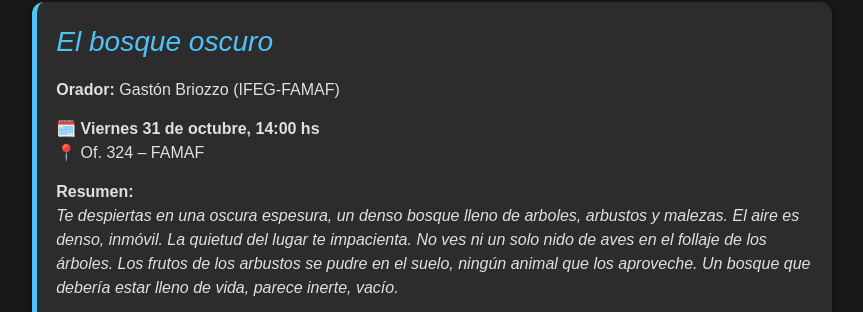
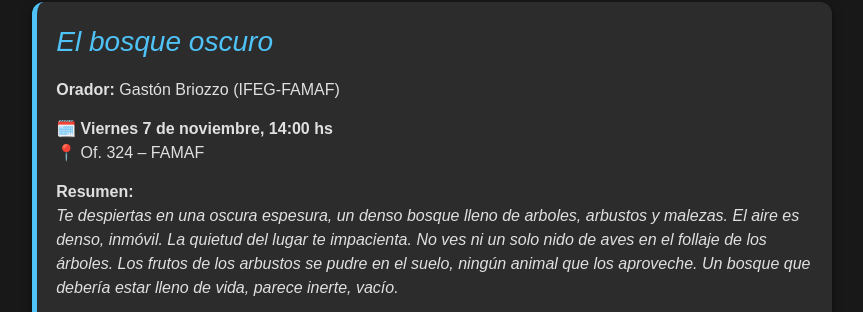
Before and after one commit to nicolasvazquez95/seminarios324, a Jekyll site: the page built from index.md, in a window 1280 px wide and 900 px high, scrolled down 525 px. Shown: the part 140-452 px from the top of the window, without its empty margins (208-1071 px from the left). Built offline with Jekyll 4.4.1, drawn with Linux system fonts in a browser that asks for light colours.

Commit message:
Update seminar date for "El bosque oscuro" to November 7

```diff
--- a/index.md
+++ b/index.md
@@ -23,7 +23,7 @@ Aquí vas a encontrar la información sobre el próximo seminario y un archivo d
 <div style="background:#2c2c2c; border-left:5px solid #4fc3f7; border-radius:12px; padding:1.2em; margin:1.5em 0; color:#e0e0e0; font-family: sans-serif; box-shadow: 0 4px 10px rgba(0,0,0,0.5);">
   <h3><em style="color:#4fc3f7; font-size:1.5em;">El bosque oscuro</em></h3>
   <p><strong>Orador:</strong> Gastón Briozzo (IFEG-FAMAF)</p>
-  <p>🗓️ <strong>Viernes 31 de octubre, 14:00 hs</strong><br>
+  <p>🗓️ <strong>Viernes 7 de noviembre, 14:00 hs</strong><br>
      📍 Of. 324 – FAMAF</p>
   <p><strong>Resumen:</strong><br>
   <em>
```
